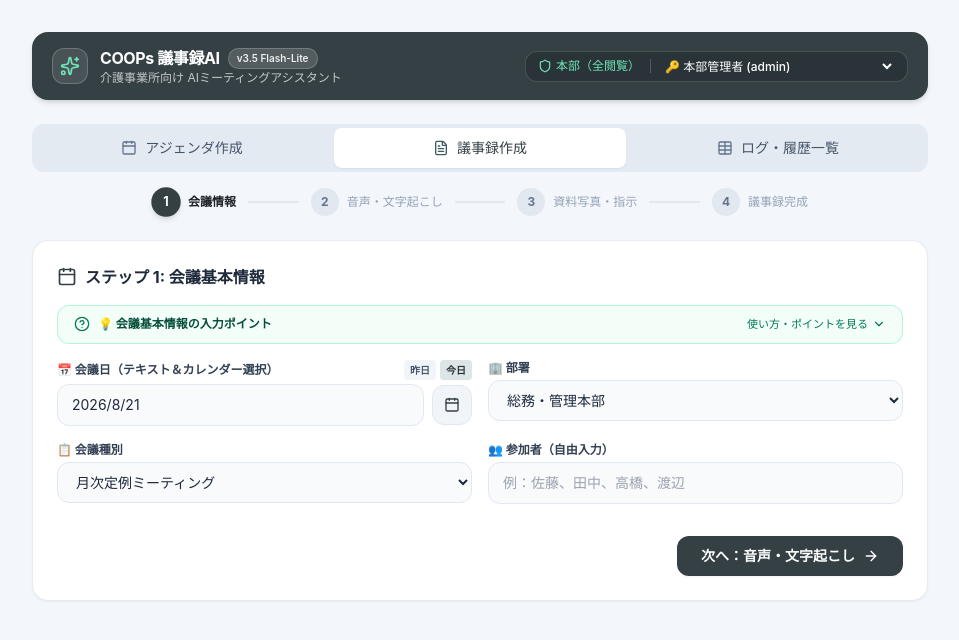
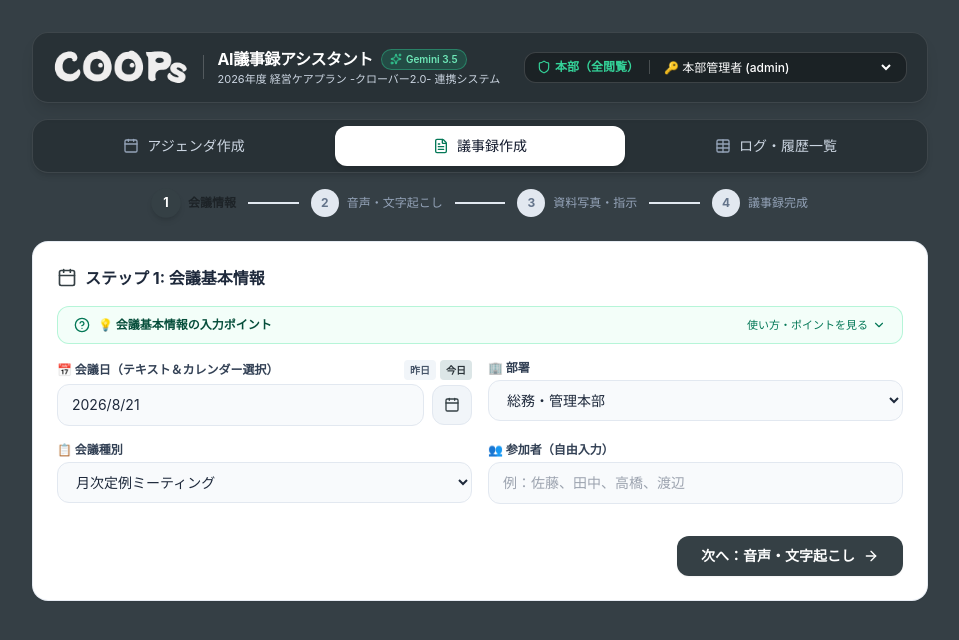
Before and after one commit to ShimaMW/coops-MTG-AI, a Next.js app: page / in a window 1280 px wide. Shown: the top 640 px of the page, without its empty margins (160-1119 px from the left). Built offline with nearby package versions, Linux system fonts and the light colour scheme.

Commit message:
style: align overall tone and brand colors with #353F45 background and COOPs logo

```diff
--- a/src/app/globals.css
+++ b/src/app/globals.css
@@ -3,12 +3,12 @@
 @tailwind utilities;
 
 :root {
-  --background: #f8fafc;
+  --background: #353f45;
   --foreground: #1e293b;
   --card: #ffffff;
-  --card-sub: #f1f5f9;
-  --primary: #354045;
-  --primary-hover: #2a3338;
+  --card-sub: #f8fafc;
+  --primary: #353f45;
+  --primary-hover: #262e33;
   --border: #e2e8f0;
 }
 
--- a/src/app/page.tsx
+++ b/src/app/page.tsx
@@ -52,17 +52,17 @@ export default function Home() {
 
   if (!currentUser) {
     return (
-      <div className="min-h-screen flex items-center justify-center bg-slate-100">
+      <div className="min-h-screen flex items-center justify-center bg-[#353F45]">
         <div className="flex flex-col items-center gap-3">
-          <div className="w-8 h-8 border-3 border-clover-700 border-t-transparent rounded-full animate-spin"></div>
-          <div className="text-xs font-bold text-slate-500">データを読み込み中...</div>
+          <div className="w-8 h-8 border-3 border-emerald-400 border-t-transparent rounded-full animate-spin"></div>
+          <div className="text-xs font-bold text-white/70">データを読み込み中...</div>
         </div>
       </div>
     );
   }
 
   return (
-    <main className="min-h-screen bg-slate-100/70 p-3 sm:p-6 md:p-8">
+    <main className="min-h-screen bg-[#353F45] p-3 sm:p-6 md:p-8">
       <div className="max-w-4xl mx-auto">
         {/* ヘッダー */}
         <Navbar
--- a/src/components/Navbar.tsx
+++ b/src/components/Navbar.tsx
@@ -15,27 +15,39 @@ export const Navbar: React.FC<NavbarProps> = ({
   onUserChange,
 }) => {
   return (
-    <header className="bg-clover-700 text-white px-5 py-3.5 rounded-2xl flex flex-wrap items-center justify-between gap-4 shadow-md mb-6 no-print">
+    <header className="bg-[#283136] border border-white/10 text-white px-5 py-3.5 rounded-2xl flex flex-wrap items-center justify-between gap-4 shadow-lg mb-4 no-print backdrop-blur-md">
       {/* ロゴ & タイトル */}
-      <div className="flex items-center gap-3">
-        <div className="w-9 h-9 rounded-xl bg-white/10 flex items-center justify-center border border-white/20">
-          <Sparkles className="w-5 h-5 text-emerald-300" />
-        </div>
+      <div className="flex items-center gap-3.5">
+        <img
+          src="/coops-logo.png"
+          alt="COOPs"
+          className="h-8 md:h-9 w-auto object-contain drop-shadow-sm"
+          onError={(e) => {
+            // 画像ロード失敗時のフォールバック
+            (e.target as HTMLElement).style.display = "none";
+          }}
+        />
+        <div className="h-6 w-px bg-white/20 hidden sm:block"></div>
         <div>
           <div className="flex items-center gap-2">
-            <h1 className="text-base font-bold tracking-tight">COOPs 議事録AI</h1>
-            <span className="bg-white/15 border border-white/20 text-white/90 text-[10px] font-semibold px-2 py-0.5 rounded-full flex items-center gap-1">
-              v3.5 Flash-Lite
+            <h1 className="text-sm md:text-base font-bold tracking-tight text-white">
+              AI議事録アシスタント
+            </h1>
+            <span className="bg-emerald-500/20 border border-emerald-400/40 text-emerald-300 text-[10px] font-semibold px-2 py-0.5 rounded-full flex items-center gap-1">
+              <Sparkles className="w-3 h-3 text-emerald-400" />
+              Gemini 3.5
             </span>
           </div>
-          <p className="text-xs text-white/70">介護事業所向け AIミーティングアシスタント</p>
+          <p className="text-[11px] text-slate-300">
+            2026年度 経営ケアプラン -クローバー2.0- 連携システム
+          </p>
         </div>
       </div>
 
       {/* ユーザー & 権限切替 */}
       <div className="flex items-center gap-3 ml-auto">
-        <div className="flex items-center bg-black/20 border border-white/15 rounded-xl px-3 py-1.5 gap-2.5 text-xs">
-          <div className="flex items-center gap-1 text-emerald-300 font-medium">
+        <div className="flex items-center bg-black/30 border border-white/15 rounded-xl px-3 py-1.5 gap-2.5 text-xs shadow-inner">
+          <div className="flex items-center gap-1 text-emerald-400 font-bold">
             <Shield className="w-3.5 h-3.5" />
             <span>{currentUser.role === "admin" ? "本部（全閲覧）" : "部署スタッフ"}</span>
           </div>
--- a/src/components/TabNavigation.tsx
+++ b/src/components/TabNavigation.tsx
@@ -21,7 +21,7 @@ export const TabNavigation: React.FC<TabNavigationProps> = ({
   ] as const;
 
   return (
-    <div className="flex gap-1.5 p-1 bg-slate-200/80 rounded-xl mb-4 no-print overflow-x-auto">
+    <div className="flex gap-1.5 p-1.5 bg-[#283136] border border-white/10 rounded-2xl mb-4 no-print overflow-x-auto shadow-md">
       {tabs.map((tab) => {
         const Icon = tab.icon;
         const isActive = activeTab === tab.id;
@@ -29,13 +29,13 @@ export const TabNavigation: React.FC<TabNavigationProps> = ({
           <button
             key={tab.id}
             onClick={() => onTabChange(tab.id as TabType)}
-            className={`flex-1 min-w-[120px] py-2.5 px-4 rounded-lg font-medium text-xs md:text-sm flex items-center justify-center gap-2 transition-all ${
+            className={`flex-1 min-w-[120px] py-2.5 px-4 rounded-xl font-medium text-xs md:text-sm flex items-center justify-center gap-2 transition-all ${
               isActive
-                ? "bg-white text-clover-700 shadow-sm font-bold"
-                : "text-slate-600 hover:text-slate-900 hover:bg-white/50"
+                ? "bg-white text-slate-900 shadow-md font-bold"
+                : "text-slate-300 hover:text-white hover:bg-white/10"
             }`}
           >
-            <Icon className={`w-4 h-4 ${isActive ? "text-clover-600" : "text-slate-500"}`} />
+            <Icon className={`w-4 h-4 ${isActive ? "text-emerald-700" : "text-slate-400"}`} />
             <span>{tab.label}</span>
           </button>
         );
```
Also changed, not shown: COOPs logo.png (added), public/coops-logo.png (added).
